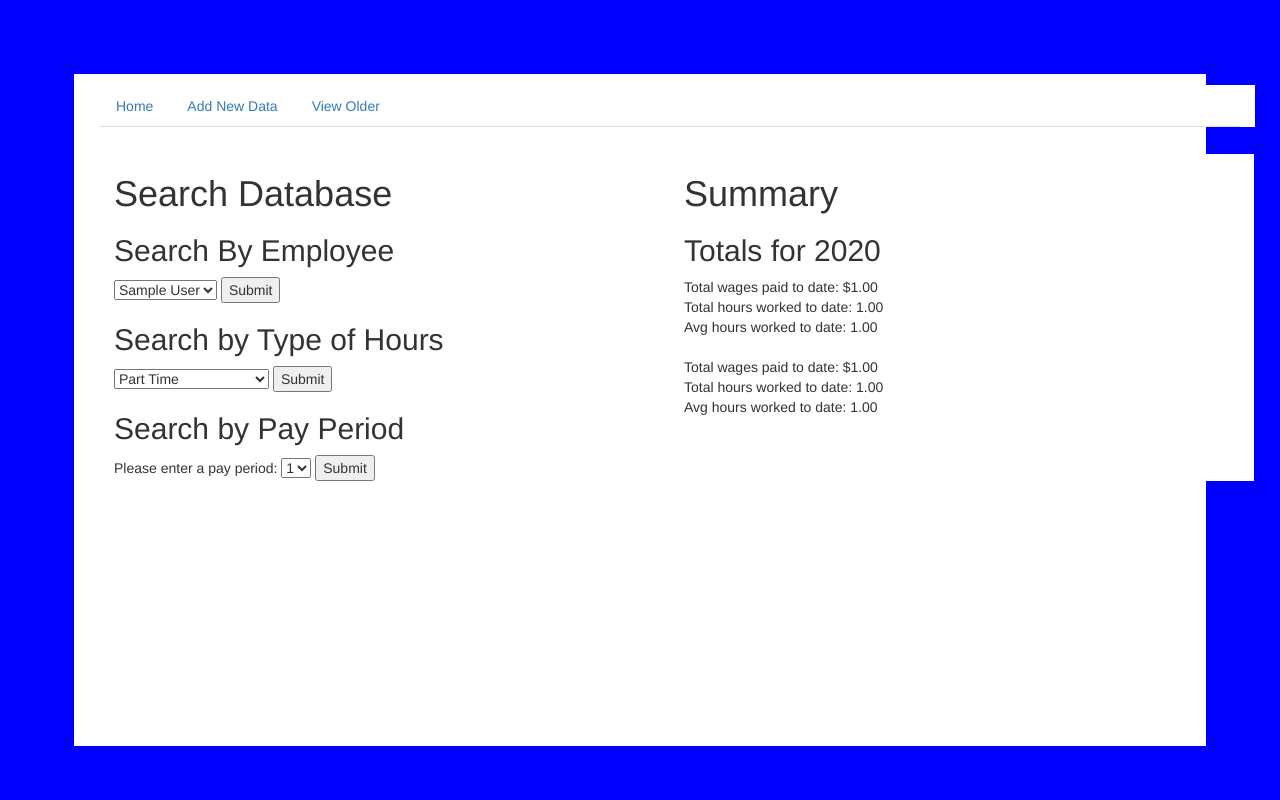
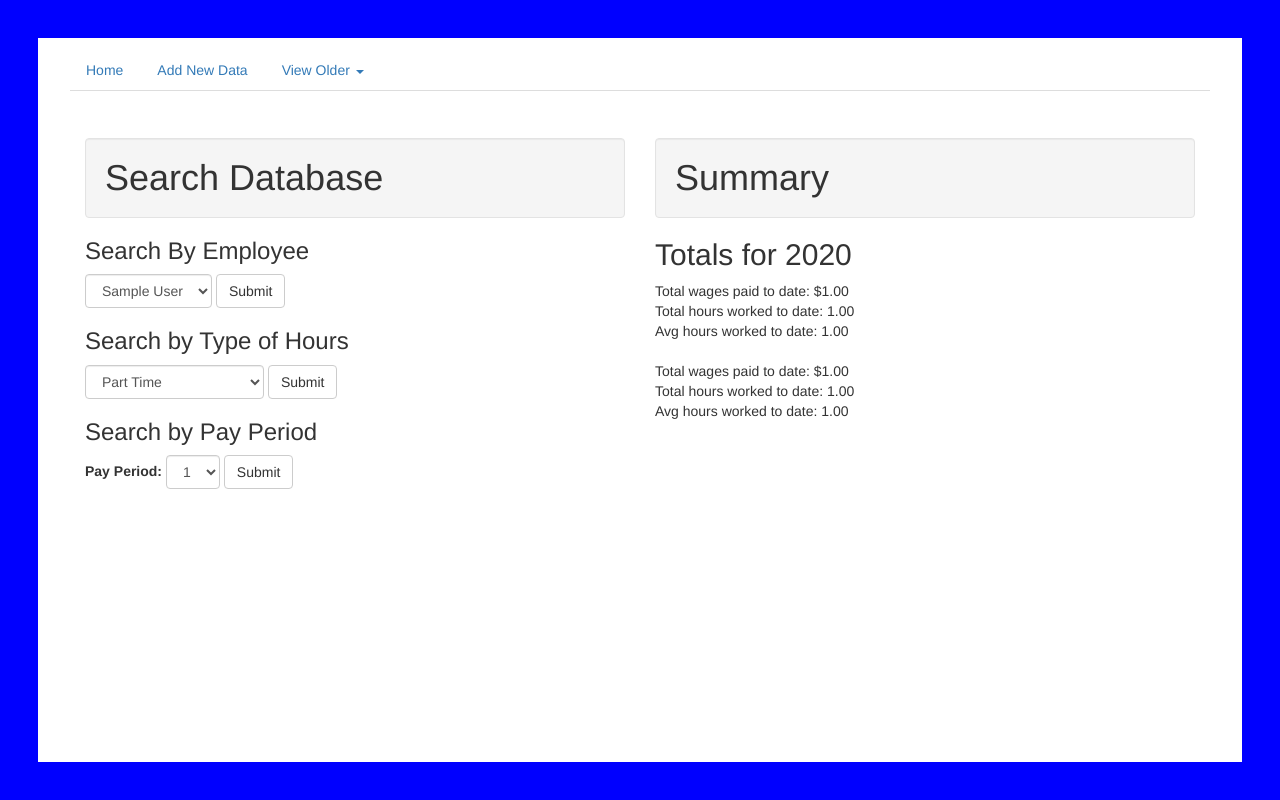
Before and after one commit to dcmcand/hours, a CodeIgniter app: page /hours/hours/index/2020 in a window 1280 px wide. Run offline with CodeIgniter, Linux system fonts and the light colour scheme; tables that the repository leaves empty hold one stand-in row (values such as "Sample post"); some libraries are stand-ins or nearby versions.

Commit message:
added styling

```diff
--- a/application/views/header.php
+++ b/application/views/header.php
@@ -15,9 +15,16 @@
 	<nav class='navbar'>
 		<div class='container'>
 			<ul class="nav nav-tabs">
-				<li><a href='<?php echo base_url(); ?>'> Home </a> </li>
-				<li><a href='<?php echo base_url(); ?>hours/add_data/'> Add New Data</a></li>
-				<li><a href='<?php echo site_url(array('hours','older')) ?>'> View Older </a></li>
+				<li role='presentation'><a href='<?php echo base_url(); ?>'> Home </a> </li>
+				<li role='presentation'><a href='<?php echo base_url(); ?>hours/add_data/'> Add New Data</a></li>
+				<li class="dropdown">
+					<a class='dropdown-toggle' data-toggle='dropdown' role='button' href='#' aria-expanded="false"> View Older <span class='caret'></span></a>
+					<ul class="dropdown-menu" role="menu">
+						<li><a href='#'>1</a></li>
+						<li><a href='#'>1</a></li>
+						<li><a href='#'>1</a></li>
+					</ul>
+				</li>
 			</ul>
 		</div>
 	</nav>
--- a/application/views/hours.php
+++ b/application/views/hours.php
@@ -2,37 +2,40 @@
 <div class='container'>
 	<div id="search" class='col-md-6'>
 
-			<h1>Search Database</h1>
-			<h2>Search By Employee</h2>
+			<h1 class='well'>Search Database</h1>
+			<h3>Search By Employee</h3>
 <?php $url = array('hours', 'search_by_employee', $year); ?>
-			<form method="post" action="<?php echo site_url($url)?>">
-					<select name="idEmployee">
+			<form class='form-inline'method="post" action="<?php echo site_url($url)?>">
+				<div class='form-group'>
+					<select class="form-control" name="idEmployee">
 						<?php foreach ($name as $n):
 						echo "<option value=" . $n['idEmployee'] . ">" . $n['first_name'] . " " .$n['last_name'] . '</option>
 						';
 
 						endforeach;?>
 					</select>
-
-					<input name="submit"type="submit">
+					</div>
+					<input class='btn btn-default' name="submit" type="submit">
 				</form>
 
-			<h2>Search by Type of Hours</h2>
+			<h3>Search by Type of Hours</h3>
 <?php $url1 = array('hours', 'search_by_type', $year); ?>
-			<form method="post" action=" <?php echo site_url($url1)?>">
-					<select name="type">
+			<form class='form-inline' method="post" action=" <?php echo site_url($url1)?>">
+					<div class='form-group'>
+					<select class='form-control' name="type">
 						<option value="pt">Part Time</option>
 						<option value="circ">Circulation Substitute</option>
 						<option value="ref">Reference Substitute</option>
 					</select>
-					<input name="submit" type="submit">
+					</div>
+					<input class='btn btn-default' name="submit" type="submit">
 				</form>
 
-			<h2>Search by Pay Period</h2>
+			<h3>Search by Pay Period</h3>
 <?php $url2 = array('hours', 'search_by_pay_period', $year); ?>
-			<form method="post" action="<?php echo site_url($url2)?>">
-					Please enter a pay period:
-					<select name="pay_period">
+			<form class='form-inline' method="post" action="<?php echo site_url($url2)?>">
+					<label for="pay_period">Pay Period: </label>
+					<select class='form-control' id="pay_period"name="pay_period">
 					<?php
 						foreach ($period as $p):
 							echo "<option>" . $p['pay_period'] . "</option>
@@ -40,13 +43,13 @@
 						endforeach;
 					?>
 					</select>
-					<input type="submit" name="submit">
+					<input class='btn btn-default' type="submit" name="submit">
 				</form>
 
 				</div>
 
 				<div id="summary" class="col-md-6">
-				<h1>Summary</h1>
+				<h1 class='well'>Summary</h1>
 				<h2>Totals for <?php echo $year ?></h2>
 					Total wages paid to date: <?php echo "$" . $totals['0']['total_wages'];?> <br/>
 					Total hours worked to date: <?php echo $totals['0']['total_hours'];?> <br/>
--- a/assets/style.css
+++ b/assets/style.css
@@ -1,38 +1,11 @@
 html {
 height:100%;
 background-color: blue;
-padding: 5%;
+padding: 3%;
 }
 
 body {
 height: 100%;
 padding:10px;
 background-color: white;
-
-margin:10px;
 }
-.container{
-height: auto;
-background-color: white;
-}
-.left {
-float: left;
-height: 100%;
-width: auto;
-padding: 10px;
-margin: 10px;
-
-}
-
-.center{
-height: auto;
-width: auto;
-padding: 10px;
-margin: 10px;
-
-}
-
-td {
-text-align: center;
-padding: 5px;
-}
```
